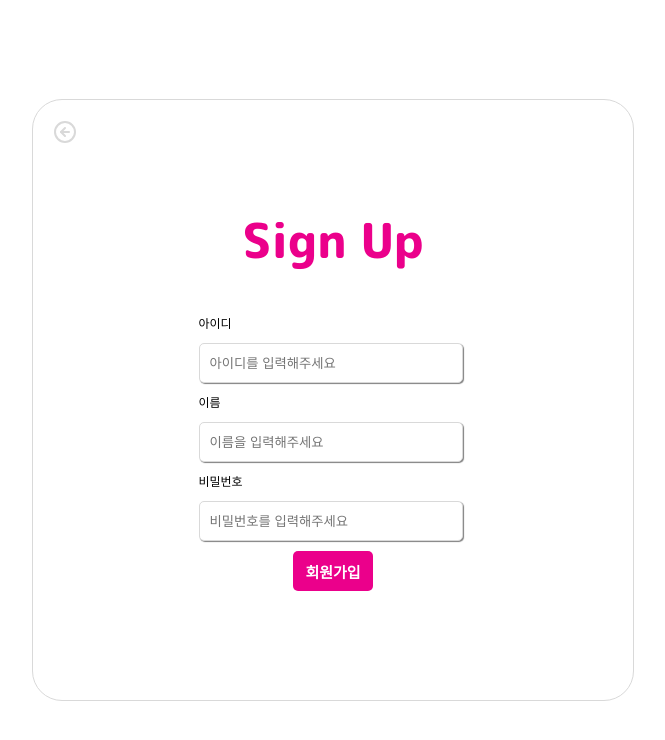
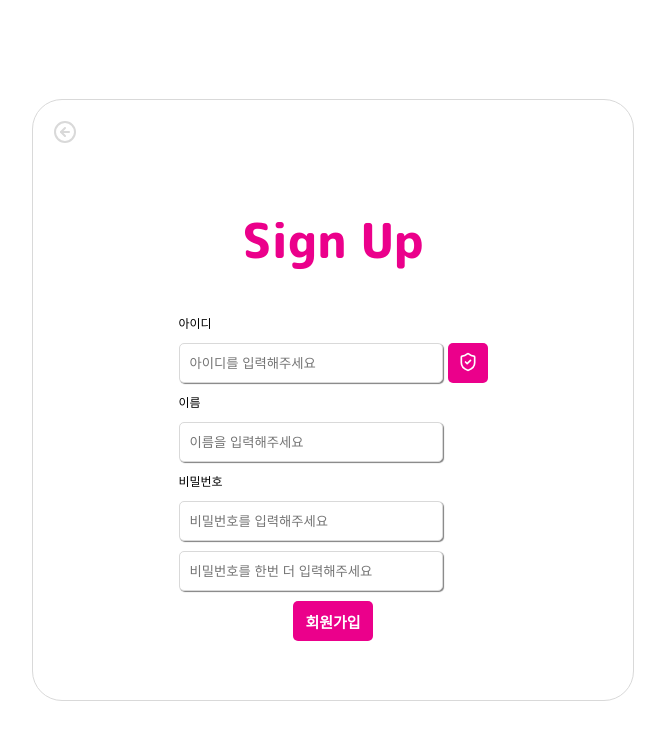
Before and after one commit to LG-compliment/LG-FrontEnd, a React (Create React App) app: page /sign-up in a window 1280 px wide. Shown: the top 740 px of the page, without its empty margins (307-972 px from the left). Built offline with nearby package versions, Linux system fonts and the light colour scheme.

Commit message:
💄 Update : 아이디 중복확인 버튼, 비밀번호 다시 확인 인풋

```diff
--- a/src/Pages/Login/SignUp.jsx
+++ b/src/Pages/Login/SignUp.jsx
@@ -2,7 +2,7 @@ import React from 'react'
 import styled, { createGlobalStyle } from 'styled-components';
 import Input from '../../ui/Input';
 import Button from '../../ui/Button';
-import { CircleArrowLeft } from 'lucide-react';
+import { CircleArrowLeft, ShieldCheck } from 'lucide-react';
 
 // 전역 폰트 스타일 정의
 const GlobalStyle = createGlobalStyle`
@@ -69,10 +69,29 @@ const SignUpButton = styled(Button)`
     }
 `
 
-const Icon = styled(CircleArrowLeft)`
+const BackIcon = styled(CircleArrowLeft)`
     color: #D9D9D9;
     align-self: flex-start;
     margin: 20px;
+`
+const CheckBtn = styled(Button)`
+    &:hover {
+        background-color: #d10079;
+    }
+
+    &:active {
+        transform: scale(0.98);
+    }
+    width: 40px;
+`
+
+const ItemWrapper = styled.div`
+    display: flex;
+    align-items: center;
+`
+
+const InputCustom = styled(Input)`
+    align-self: flex-start;
 `
 
 function SignUp() {
@@ -84,23 +103,31 @@ function SignUp() {
             <GlobalStyle />
             <BackGround>
                 <SignUpContainer>
-                    <Icon onClick={clickBack}></Icon>
+                    <BackIcon onClick={clickBack}></BackIcon>
                     <SignUpTitle>Sign Up</SignUpTitle>
                     <SignUpForm>
                         <ItemTitle>아이디</ItemTitle>
-                        <Input
-                            placeholder="아이디를 입력해주세요"
+                        <ItemWrapper>
+                            <InputCustom
+                                placeholder="아이디를 입력해주세요"
 
-                        />
+                            />
+                            <CheckBtn><ShieldCheck size={20}></ShieldCheck></CheckBtn>
+                        </ItemWrapper>
                         <ItemTitle>이름</ItemTitle>
-                        <Input
+                        <InputCustom
                             placeholder="이름을 입력해주세요"
 
                         />
                         <ItemTitle>비밀번호</ItemTitle>
-                        <Input
+                        <InputCustom
                             type="password"
                             placeholder="비밀번호를 입력해주세요"
+
+                        />
+                        <InputCustom
+                            type="password"
+                            placeholder="비밀번호를 한번 더 입력해주세요"
 
                         />
                         <SignUpButton>회원가입</SignUpButton>
```
